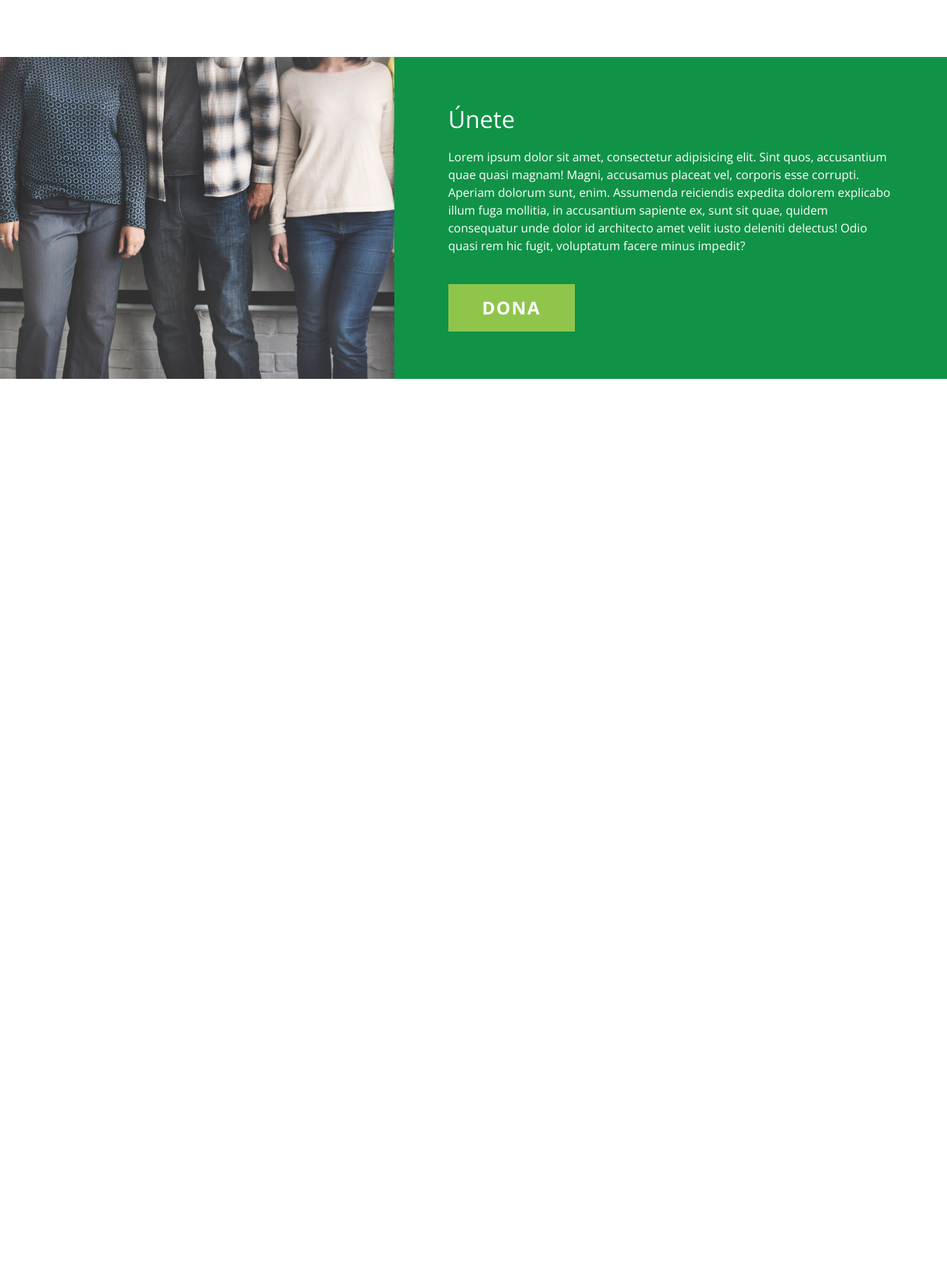
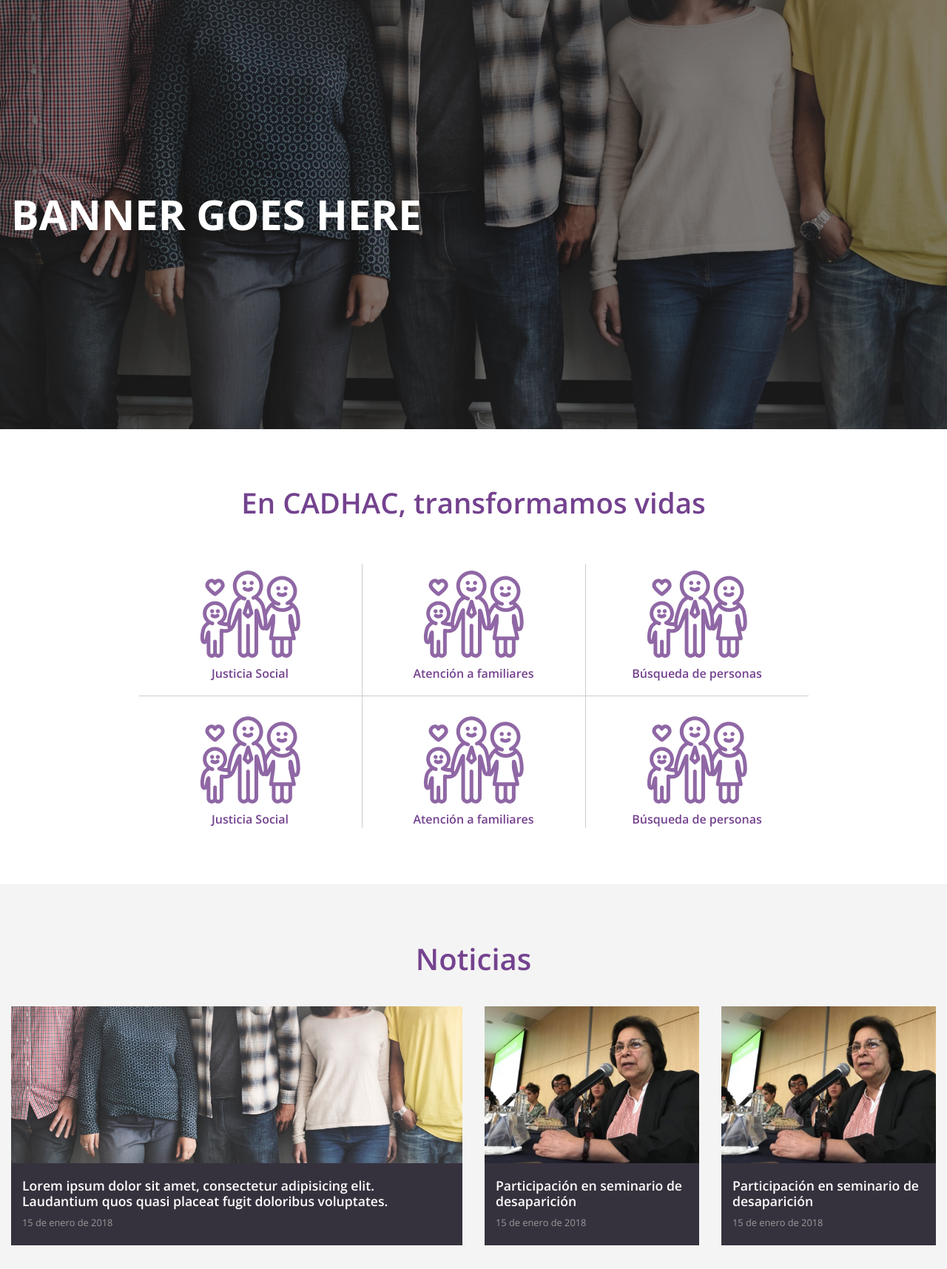
Before and after one commit to melytc/cadhac, a PHP site: page /home.php in a window 1280 px wide. Shown: the part 205-1920 px from the top of the page at 74% size. Before the commit the page ends 717 px from the top, so only its background shows below. Run offline with PHP 8.4, Linux system fonts and the light colour scheme; style sheets or scripts are compiled from the project's sources.

Commit message:
Finish home HTML

```diff
--- /dev/null
+++ b/src/css/_home.scss
@@ -0,0 +1,90 @@
+/* Home
+------------------------------------------ */
+
+.content.home {
+	margin-bottom: 0;
+	> section {
+		padding: 6% 0;
+	}
+	section.one * {
+		color: $secondary;
+		text-align: center;
+	}
+	.banner {
+		padding: 20% 0;
+	}
+	section.one  {
+		.title {
+			margin-bottom: 60px;
+			font-size: 2.4rem;
+		}
+		.label {
+			font-weight: 600;
+		}
+		a {
+			display: block;
+		}
+		i.ico {
+			width: 50%;
+			display: block;
+			margin: 0 auto;
+			opacity: .8;
+		}
+		.row .col {
+			border-right: 1px solid #ccc;
+			&:last-child {
+				border-right: 0 none;
+			}
+		}
+		.smaller-container {
+			width: 70%;
+		}
+		.smaller-container .row:first-child {
+			border-bottom: 1px solid #ccc;
+			.col {
+				padding-bottom: 2%;
+			}
+		}
+		.smaller-container .row:last-child .col {
+			padding-top: 2%;
+		}
+	}
+}
+section.two.noticias {
+	background-color: #f4f4f4;
+	h2 {
+		color: $secondary;
+		margin-bottom: 40px;
+		font-size: 2.5rem;
+	}
+	article.nota {
+		figure.article-img {
+			margin-bottom: 0;
+			height: 212px;
+			overflow: hidden;
+		}
+		figcaption {
+			background-color: #36323d;
+			width: 100%;
+			display: block;
+			padding: 20px 15px;
+			cursor: pointer;
+		}
+		h3.title {
+			a {color: white;}
+			font-size: 1.1rem;
+			font-weight: 600;
+			margin-bottom: 5px;
+		}
+		.date {
+			color: #999;
+			font-size: .8rem;
+		}
+	}
+	.newsgrid > .row {
+		margin-bottom: 40px;
+		&:last-child {
+			margin-bottom: 0;
+		}
+	}
+}
--- a/src/css/style.scss
+++ b/src/css/style.scss
@@ -204,6 +204,8 @@ section.unete {
 	font-size: 3.5rem;
 	font-weight: 800;
 }
+
+@import "home";
 @import "aboutus";
 @import "donaciones";
 @import "publicaciones";
--- a/src/home.php
+++ b/src/home.php
@@ -1,7 +1,98 @@
 <?php include 'header.php' ?>
 <div class="content home">
-	<div class="container">
-
-	</div>
+	<section class="banner img-bg bg-black-alpha" data-bg="img/pexels.jpg">
+		<div class="container">
+			<h1>BANNER GOES HERE</h1>
+		</div>
+	</section>
+	<section class="one">
+		<div class="container">
+			<h2 class="title tac">En CADHAC, transformamos vidas</h2>
+			<div class="smaller-container secondary">
+				<div class="row">
+					<div class="col">
+						<a href="#"><i class="ico">
+							<img src="img/tmpicon.svg" alt="TmpIcon">
+						</i></a>
+						<a href="#" class="label">Justicia Social</a>
+					</div>
+					<div class="col">
+						<a href="#"><i class="ico">
+							<img src="img/tmpicon.svg" alt="TmpIcon">
+						</i></a>
+						<a href="#" class="label">Atenci&oacute;n a familiares</a>
+					</div>
+					<div class="col">
+						<a href="#"><i class="ico">
+							<img src="img/tmpicon.svg" alt="TmpIcon">
+						</i></a>
+						<a href="#" class="label">B&uacute;squeda de personas</a>
+					</div>
+				</div>
+				<div class="row">
+					<div class="col">
+						<a href="#"><i class="ico">
+							<img src="img/tmpicon.svg" alt="TmpIcon">
+						</i></a>
+						<a href="#" class="label">Justicia Social</a>
+					</div>
+					<div class="col">
+						<a href="#"><i class="ico">
+							<img src="img/tmpicon.svg" alt="TmpIcon">
+						</i></a>
+						<a href="#" class="label">Atenci&oacute;n a familiares</a>
+					</div>
+					<div class="col">
+						<a href="#"><i class="ico">
+							<img src="img/tmpicon.svg" alt="TmpIcon">
+						</i></a>
+						<a href="#" class="label">B&uacute;squeda de personas</a>
+					</div>
+				</div>
+			</div>
+		</div>
+	</section>
+	<section class="two noticias">
+		<h2 class="tac">Noticias</h2>
+		<div class="container newsgrid">
+			<?php for($i = 0; $i < 2; $i++): ?>
+			<div class="row">
+				<div class="col-md-6">
+					<article class="nota">
+						<figure class="article-img">
+							<a href="#"><img class="img-fluid" src="img/pexels.jpg" alt="Titulo de la nota"></a>
+						</figure>
+						<figcaption>
+							<h3 class="title"><a href="#">Lorem ipsum dolor sit amet, consectetur adipisicing elit. Laudantium quos quasi placeat fugit doloribus voluptates.</a></h3>
+							<a href="#" class="date">15 de enero de 2018</a>
+						</figcaption>
+					</article>
+				</div>
+				<div class="col-md-3">
+					<article class="nota">
+						<figure class="article-img">
+							<a href="#"><img class="img-fluid" src="img/news-entry.jpg" alt="Titulo de la nota"></a>
+						</figure>
+						<figcaption>
+							<h3 class="title"><a href="#">Participaci&oacute;n en seminario de desaparici&oacute;n</a></h3>
+							<a href="#" class="date">15 de enero de 2018</a>
+						</figcaption>
+					</article>
+				</div>
+				<div class="col-md-3">
+					<article class="nota">
+						<figure class="article-img">
+							<a href="#"><img class="img-fluid" src="img/news-entry.jpg" alt="Titulo de la nota"></a>
+						</figure>
+						<figcaption>
+							<h3 class="title"><a href="#">Participaci&oacute;n en seminario de desaparici&oacute;n</a></h3>
+							<a href="#" class="date">15 de enero de 2018</a>
+						</figcaption>
+					</article>
+				</div>
+			</div>
+			<?php endfor; ?>
+		</div>
+	</section>
 </div>
 <?php include 'footer.php' ?>
```
Also changed, not shown: src/img/tmpicon.svg (added).
